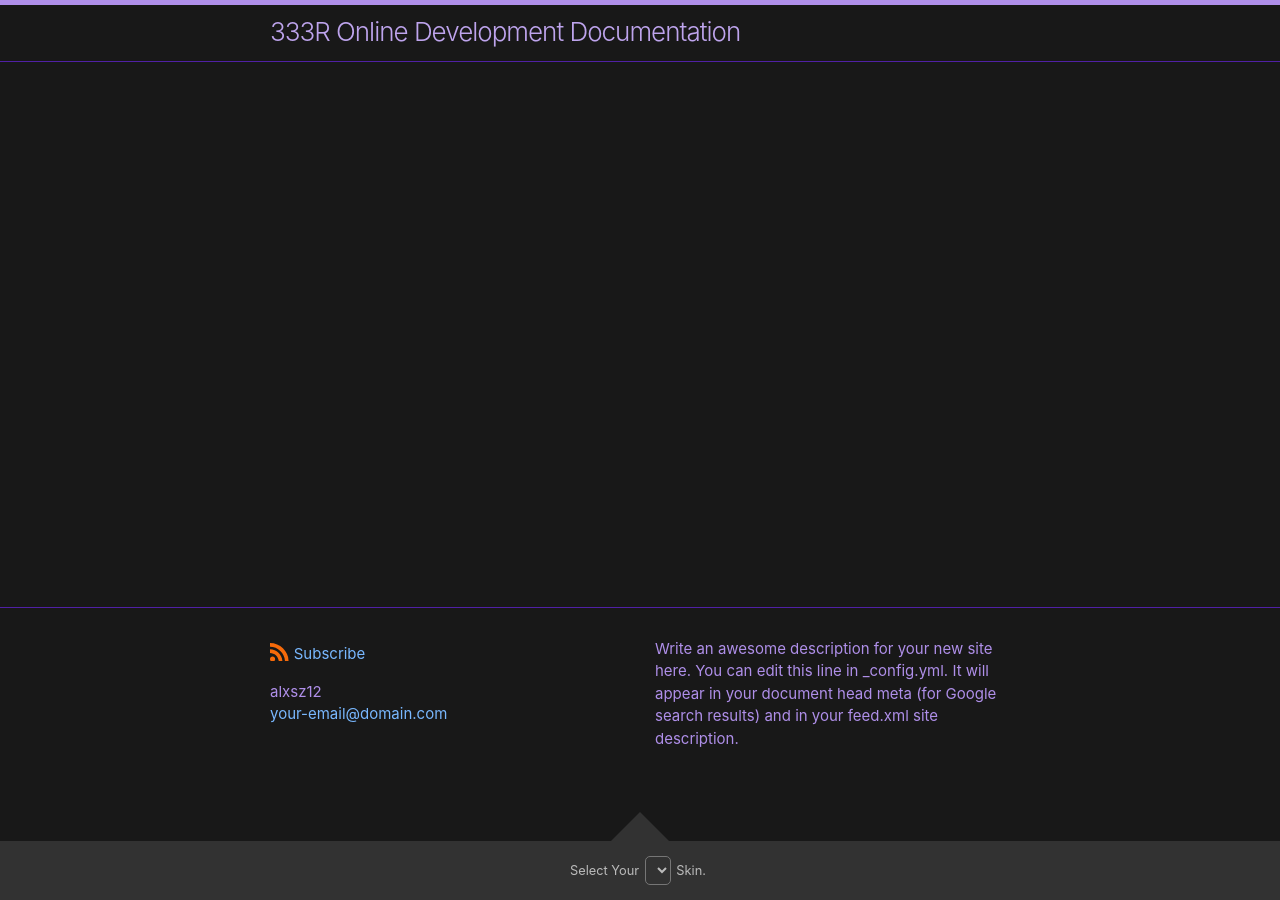
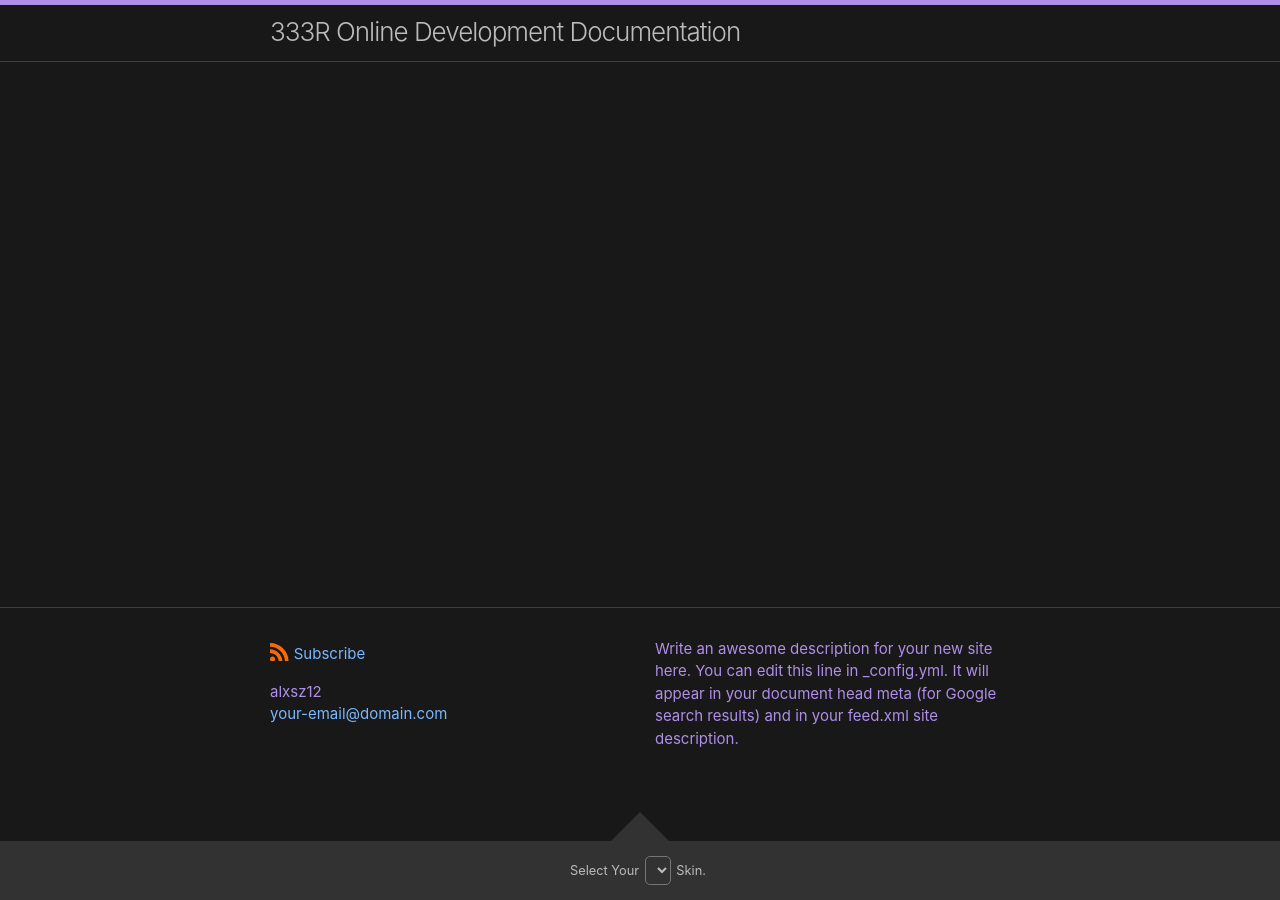
Before and after one commit to alxsz12/alxsz12.github.io, a Jekyll site: the page built from index.md, in a window 1280 px wide. Built offline with Jekyll 4.4.1, drawn with Linux system fonts in a browser that asks for light colours.

Commit message:
Update auto.scss

```diff
--- a/_sass/minima/skins/auto.scss
+++ b/_sass/minima/skins/auto.scss
@@ -110,7 +110,7 @@
 $dm-brand-color-light:     lighten($dm-brand-color, 5%) !default;
 $dm-brand-color-dark:      darken($dm-brand-color, 35%) !default;
 
-$dm-site-title-color:      $dm-brand-color-light !default;
+$dm-site-title-color:      #bbbbbb !default;//$dm-brand-color-light !default;
 
 $dm-text-color:            #bbbbbb !default;
 $dm-background-color:      #181818 !default;
@@ -124,7 +124,7 @@
 $dm-border-color-02:       $dm-brand-color-light !default;
 $dm-border-color-03:       $dm-brand-color !default;
 
-$dm-table-text-color:      $dm-text-color !default;
+$dm-table-text-color:      #bbbbbb !default; //$dm-text-color !default;
 $dm-table-zebra-color:     lighten($dm-background-color, 4%) !default;
 $dm-table-header-bg-color: lighten($dm-background-color, 10%) !default;
 $dm-table-header-border:   lighten($dm-background-color, 21%) !default;
```
